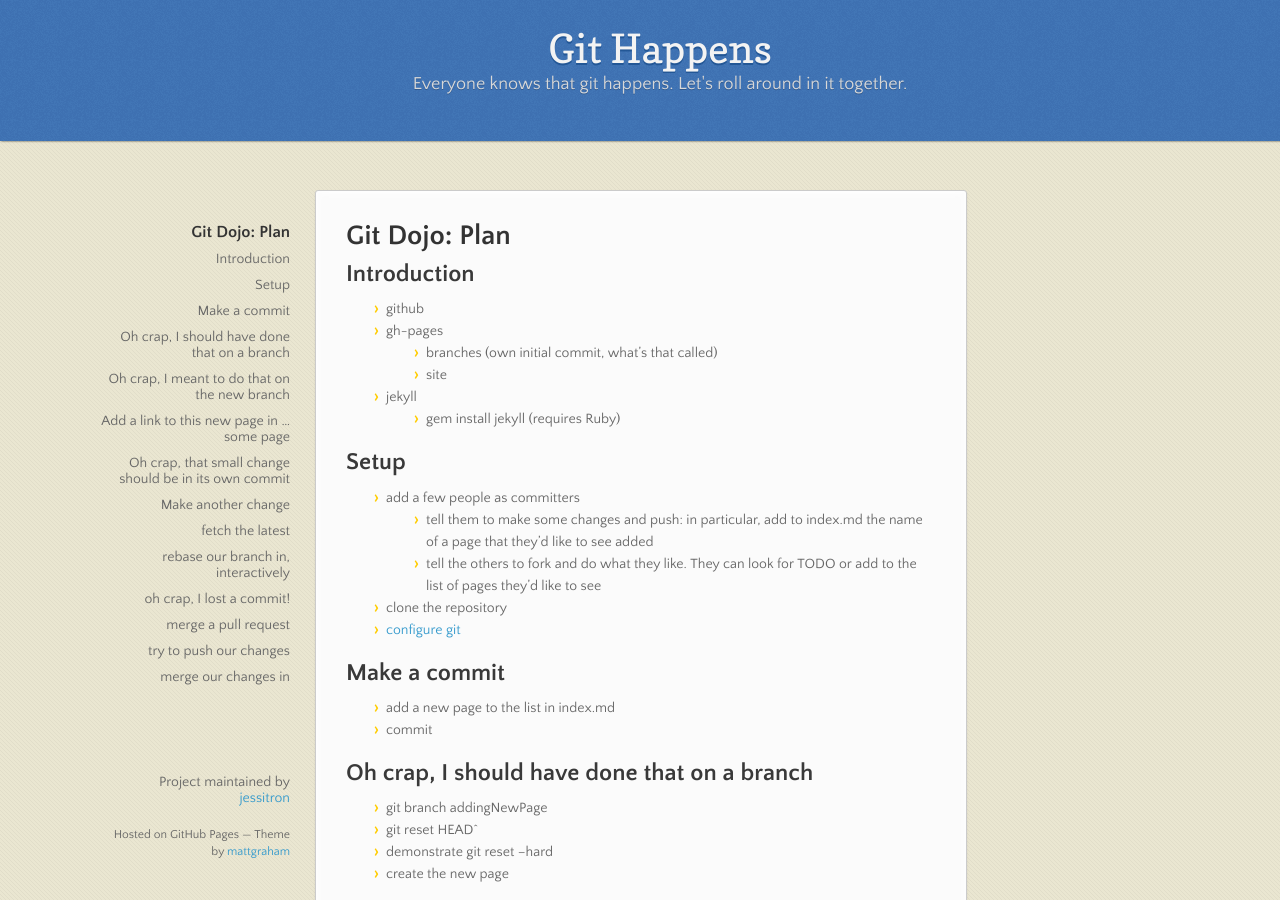
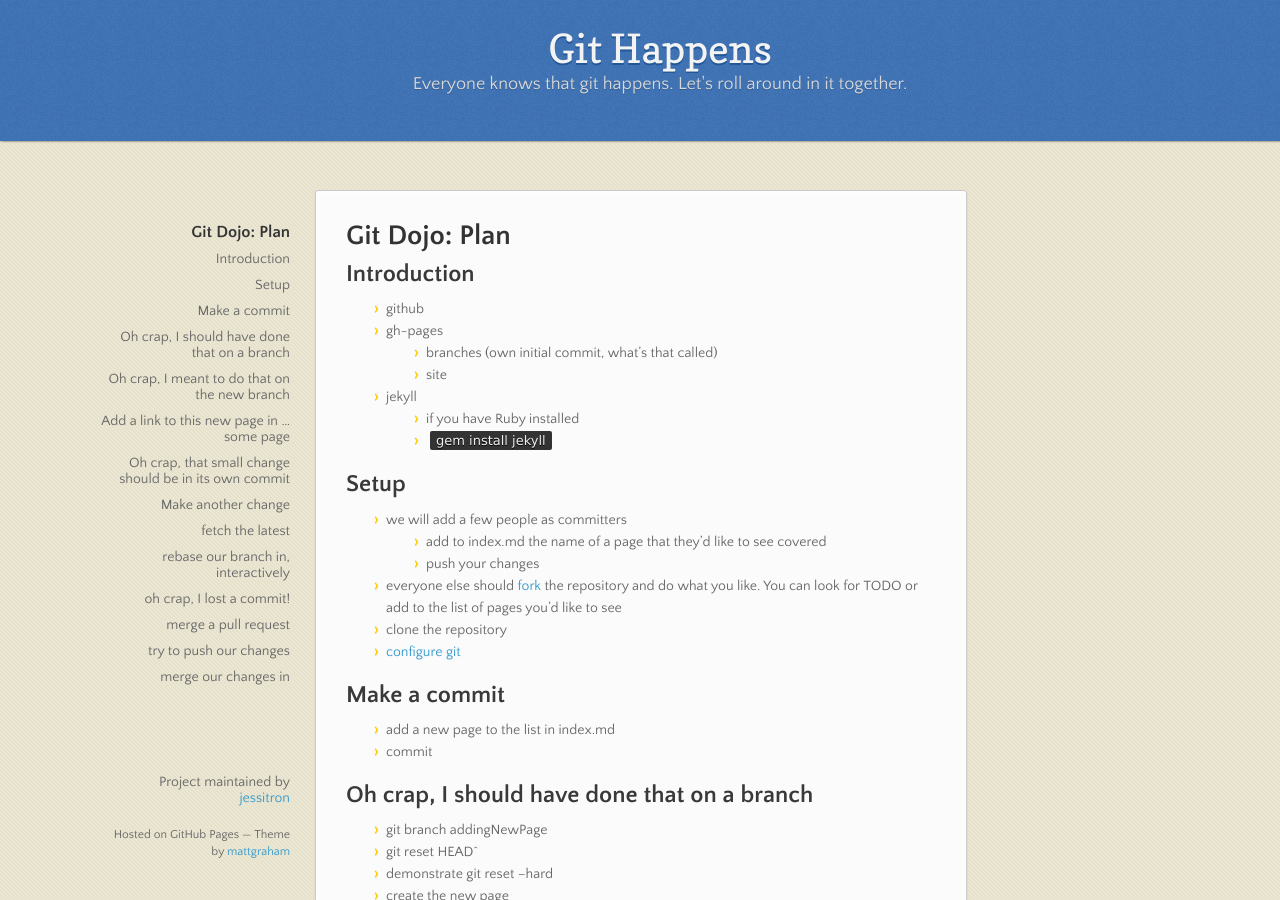
Before and after one commit to jessitron/git-happens, a Jekyll site: the page built from dojo.md, in a window 1280 px wide and 900 px high. Built offline with Jekyll 4.4.1, drawn with Linux system fonts in a browser that asks for light colours; nearby versions of some CDN libraries.

Commit message:
Updated wording and formatting of dojo.html

```diff
--- a/dojo.md
+++ b/dojo.md
@@ -11,13 +11,15 @@
   * branches (own initial commit, what's that called)
   * site
 * jekyll
-  * gem install jekyll (requires Ruby)
+  * if you have Ruby installed
+  * `gem install jekyll`
 
 ## Setup
-* add a few people as committers
-  * tell them to make some changes and push: in particular, add to
-index.md the name of a page that they'd like to see added
-  * tell the others to fork and do what they like. They can look for TODO or add to the list of pages they'd like to see
+* we will add a few people as committers
+  * add to index.md the name of a page that they'd like to see covered
+  * push your changes
+* everyone else should [fork](fork.html) the repository and do what you like. You can
+look for TODO or add to the list of pages you'd like to see
 * clone the repository
 * [configure git](commence.html)
 
```
Also changed, not shown: index.md (+1 -1 lines).
